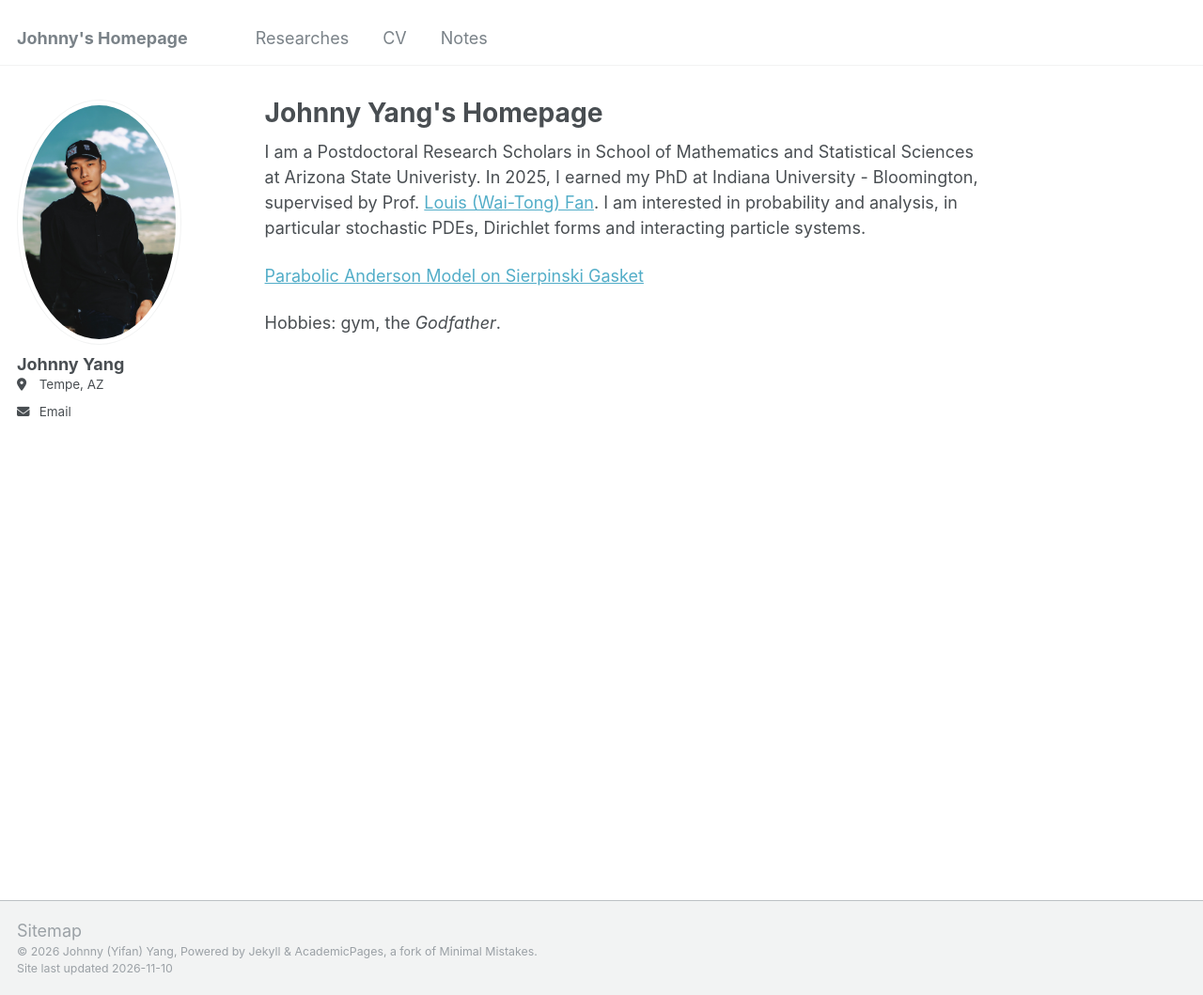
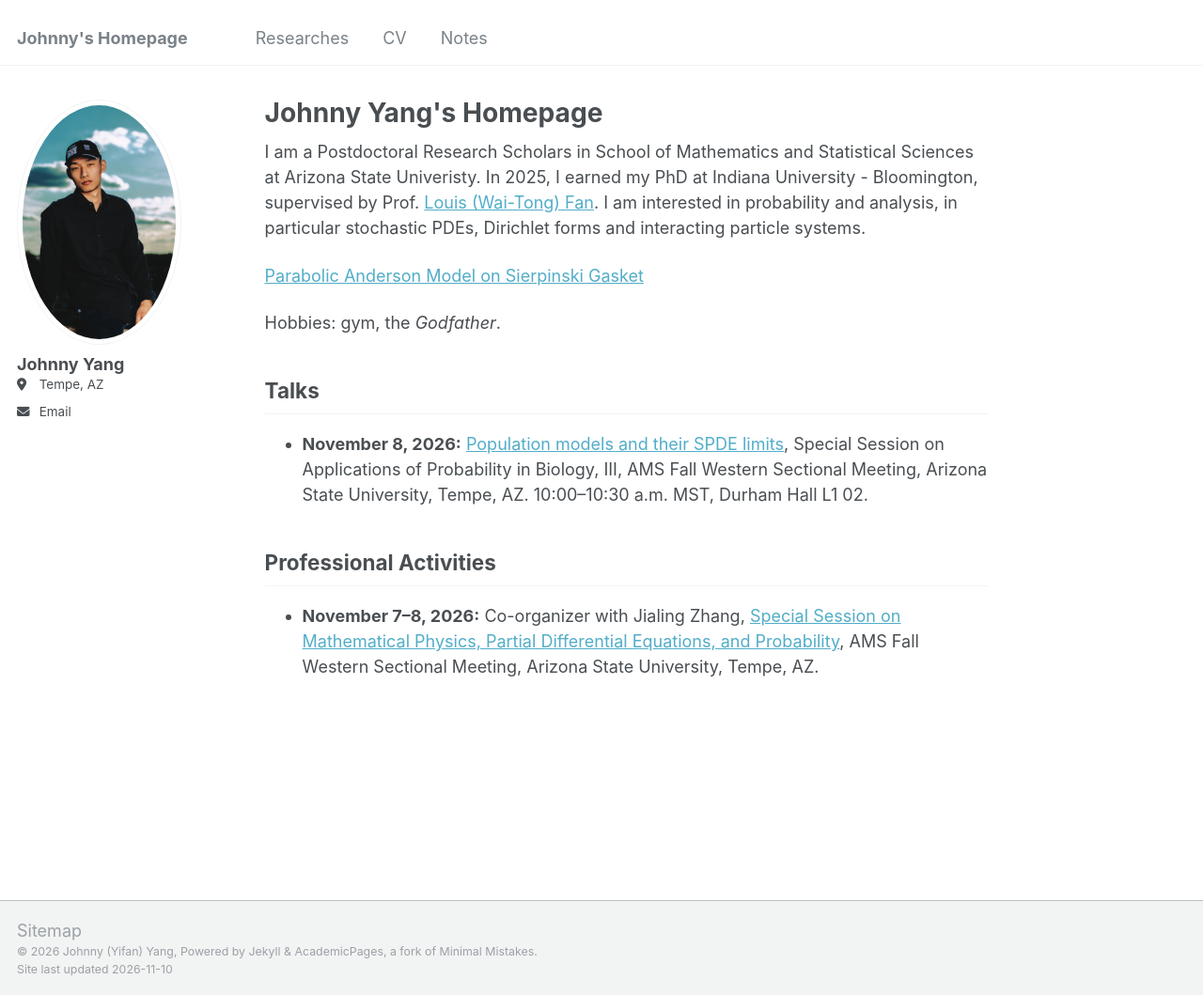
Before and after one commit to JohnnYang007/JohnnYang007.github.io, a Jekyll site: the page built from _pages/about.md, in a window 1280 px wide and 1059 px high. Shown: the whole window at 94% size. Built offline with Jekyll 4.4.1, drawn with Linux system fonts in a browser that asks for light colours.

Commit message:
Update AMS sectional talk and organizing service

```diff
--- a/_pages/about.md
+++ b/_pages/about.md
@@ -13,3 +13,11 @@ I am a Postdoctoral Research Scholars in School of Mathematics and Statistical S
 <p><a href="{{ '/simulations/pam.html' | relative_url }}" target="_blank" rel="noopener">Parabolic Anderson Model on Sierpinski Gasket</a></p>
 
 Hobbies:  gym,  the *Godfather*.
+
+## Talks
+
+- **November 8, 2026:** [Population models and their SPDE limits](https://meetings.ams.org/math/fall2026w/meetingapp.cgi/Paper/67844), Special Session on Applications of Probability in Biology, III, AMS Fall Western Sectional Meeting, Arizona State University, Tempe, AZ. 10:00–10:30 a.m. MST, Durham Hall L1 02.
+
+## Professional Activities
+
+- **November 7–8, 2026:** Co-organizer with Jialing Zhang, [Special Session on Mathematical Physics, Partial Differential Equations, and Probability](https://meetings.ams.org/math/fall2026w/meetingapp.cgi/Symposium/2094), AMS Fall Western Sectional Meeting, Arizona State University, Tempe, AZ.
```
Also changed, not shown: 1 other file.
